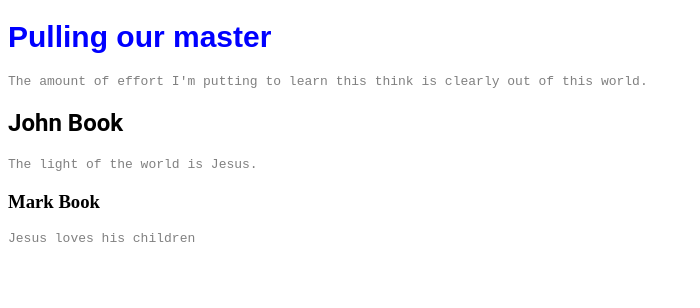
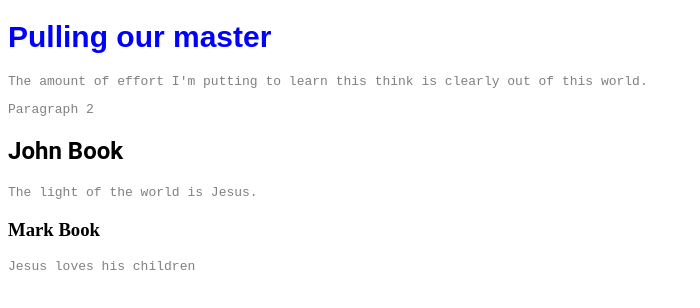
Before and after one commit to Mascenciog/SshRemoteRepo, a plain HTML site: page index.html in a window 1280 px wide. Shown: the whole page, without its empty margins (0-700 px from the left). Drawn offline with Linux system fonts and the light colour scheme.

Commit message:
Branch feature-three

```diff
--- a/index.html
+++ b/index.html
@@ -29,6 +29,9 @@
 <p>
   The amount of effort I'm putting to learn this think is clearly out of this world.
 </p>
+<p>
+  Paragraph 2 <!-- feature-three-->
+  </p>
 <h2> John Book </h2>
 <p>
    The light of the world is Jesus.
```
